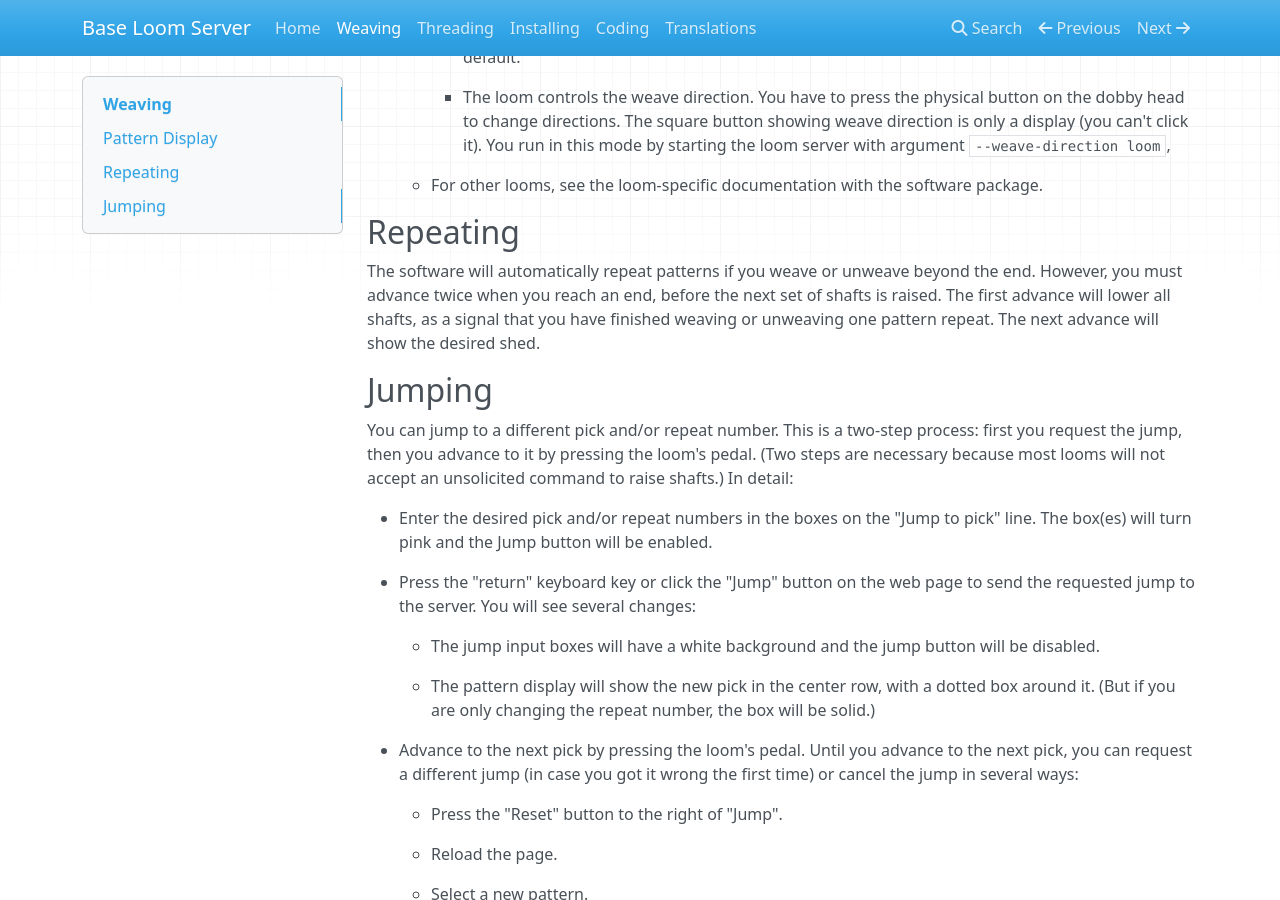
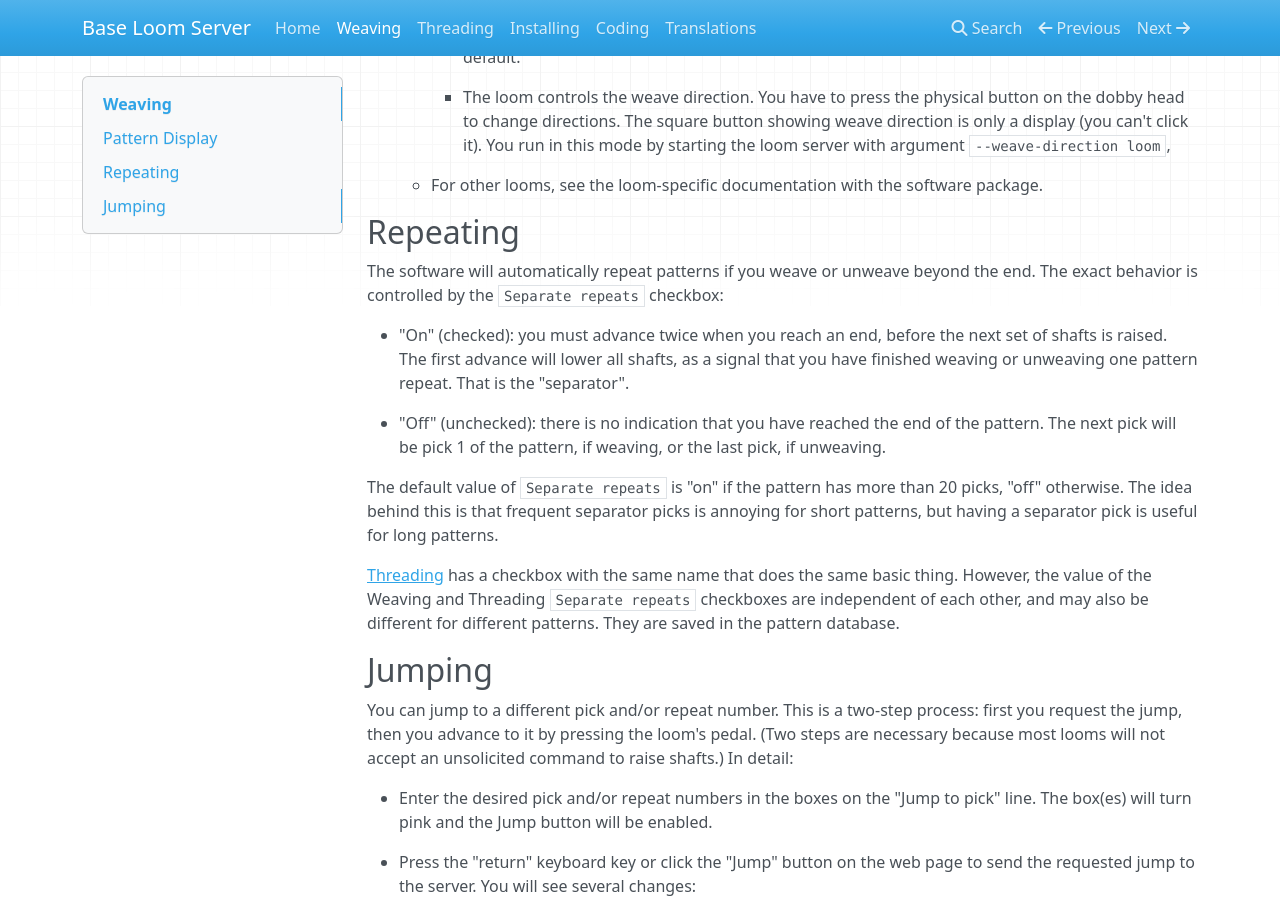
Before and after one commit to r-owen/base_loom_server, an MkDocs documentation site: the page built from docs/weaving.md, in a window 1280 px wide and 900 px high, scrolled down 776 px. Built offline with MkDocs 1.6.1, drawn with Linux system fonts in a browser that asks for light colours; nearby versions of some CDN libraries.

Commit message:
Update documentation

```diff
--- a/docs/weaving.md
+++ b/docs/weaving.md
@@ -45,9 +45,20 @@ There are two rectangles to the right of the pattern display:
 ## Repeating
 
 The software will automatically repeat patterns if you weave or unweave beyond the end.
-However, you must advance twice when you reach an end, before the next set of shafts is raised.
-The first advance will lower all shafts, as a signal that you have finished weaving or unweaving one pattern repeat.
-The next advance will show the desired shed.
+The exact behavior is controlled by the `Separate repeats` checkbox:
+
+* "On" (checked): you must advance twice when you reach an end, before the next set of shafts is raised.
+  The first advance will lower all shafts, as a signal that you have finished weaving or unweaving one pattern repeat. That is the "separator".
+
+* "Off" (unchecked): there is no indication that you have reached the end of the pattern.
+  The next pick will be pick 1 of the pattern, if weaving, or the last pick, if unweaving.
+
+The default value of `Separate repeats` is "on" if the pattern has more than 20 picks, "off" otherwise.
+The idea behind this is that frequent separator picks is annoying for short patterns, but having a separator pick is useful for long patterns.
+
+[Threading](threading.md) has a checkbox with the same name that does the same basic thing.
+However, the value of the Weaving and Threading `Separate repeats` checkboxes are independent of each other,
+and may also be different for different patterns. They are saved in the pattern database.
 
 ## Jumping
 
```
Also changed, not shown: docs/threading.md (+13 -3 lines).
